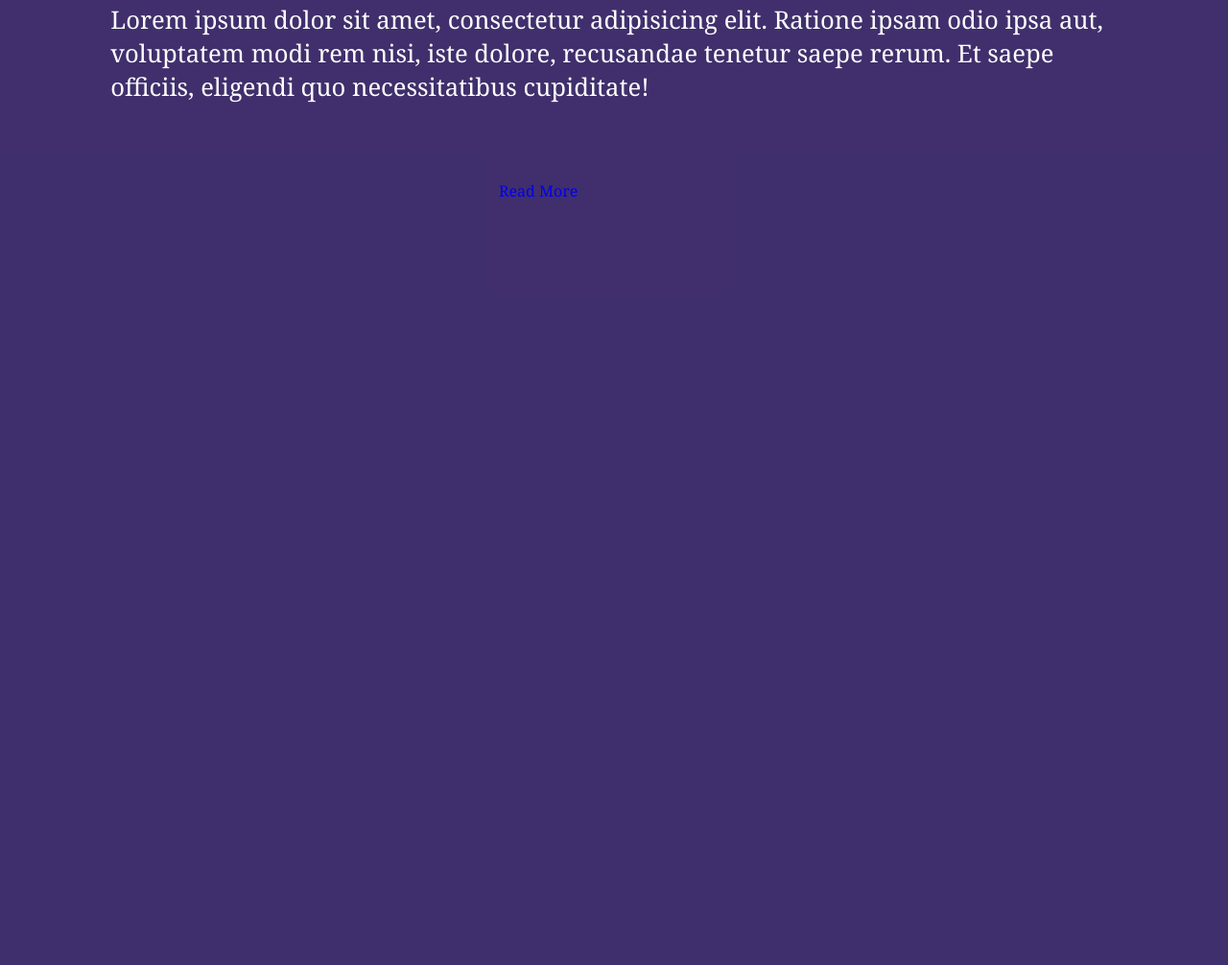
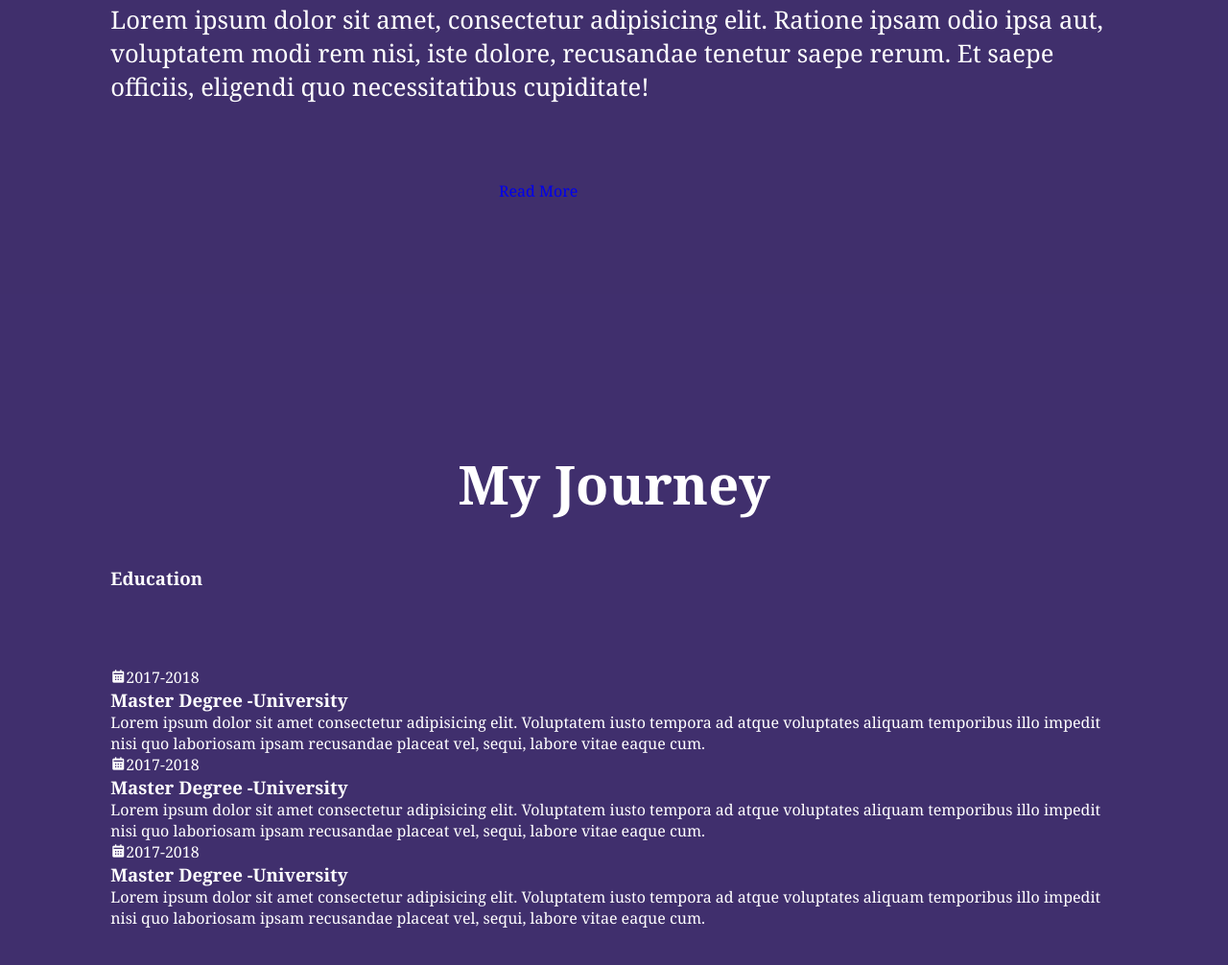
Before and after one commit to seymacelebi/myportfolio, a website: page index.html in a window 1280 px wide. Shown: the part 1624-2630 px from the top of the page at 96% size. Before the commit the page ends 1930 px from the top, so only its background shows below. Drawn offline with nearby package versions, Linux system fonts and the light colour scheme.

Commit message:
6.8.2024 commit

```diff
--- a/index.html
+++ b/index.html
@@ -61,7 +61,42 @@
       <div class="more-button">
         <a href="#" class="btn-more">Read More</a>
       </div>
+     </section>
+     <!-- education -->
+      <section class="education" id="education">
+        <h2 class="heading">My <span>Journey</span></h2>
+        <div class="education-row">
+          <h3 class="title">Education</h3>
 
-     </section>
+          <div class="education-box">
+            <div class="education-content">
+              <div class="content">
+                <div class="year"><i class="bx bxs-calendar"></i>2017-2018</div>
+                <h3>Master Degree -University </h3>
+                <p>Lorem ipsum dolor sit amet consectetur adipisicing elit. Voluptatem iusto tempora ad atque voluptates aliquam temporibus illo impedit nisi quo laboriosam ipsam recusandae placeat vel, sequi, labore vitae eaque cum.</p>
+              </div>
+            </div>
+
+            <div class="education-content">
+              <div class="content">
+                <div class="year"><i class="bx bxs-calendar"></i>2017-2018</div>
+                <h3>Master Degree -University </h3>
+                <p>Lorem ipsum dolor sit amet consectetur adipisicing elit. Voluptatem iusto tempora ad atque voluptates aliquam temporibus illo impedit nisi quo laboriosam ipsam recusandae placeat vel, sequi, labore vitae eaque cum.</p>
+              </div>
+            </div>
+
+            <div class="education-content">
+              <div class="content">
+                <div class="year"><i class="bx bxs-calendar"></i>2017-2018</div>
+                <h3>Master Degree -University </h3>
+                <p>Lorem ipsum dolor sit amet consectetur adipisicing elit. Voluptatem iusto tempora ad atque voluptates aliquam temporibus illo impedit nisi quo laboriosam ipsam recusandae placeat vel, sequi, labore vitae eaque cum.</p>
+              </div>
+            </div>
+
+          </div>
+
+        </div>
+
+      </section>
   </body>
 </html>
--- a/style.css
+++ b/style.css
@@ -221,6 +221,32 @@ section{
     display: inline-block;
     width: 15rem;
 }
+.more-button a::before{
+    background: var(--second-bg-color);
+}
+.education{
+    display: flex;
+    justify-content: center;
+    align-items: center;
+    flex-direction: column;
+    min-height: auto;
+    padding-bottom: 5rem;
+}
+.education .education-row{
+    display: flex;
+    flex-wrap: wrap;
+    gap: 5rem;
+}
+.education-row .education-column{
+    flex: 1 1 40rem;
+}
+.education-column .title{
+    font-size: 2.5rem;
+    margin: 0 0 1.5rem 2rem;
+}
+.education-column .education-box{
+    border-left: .2rem solid var(--main-color);
+}
 /* .home-sci a::before{
     content: '';
     position: absolute;
```
